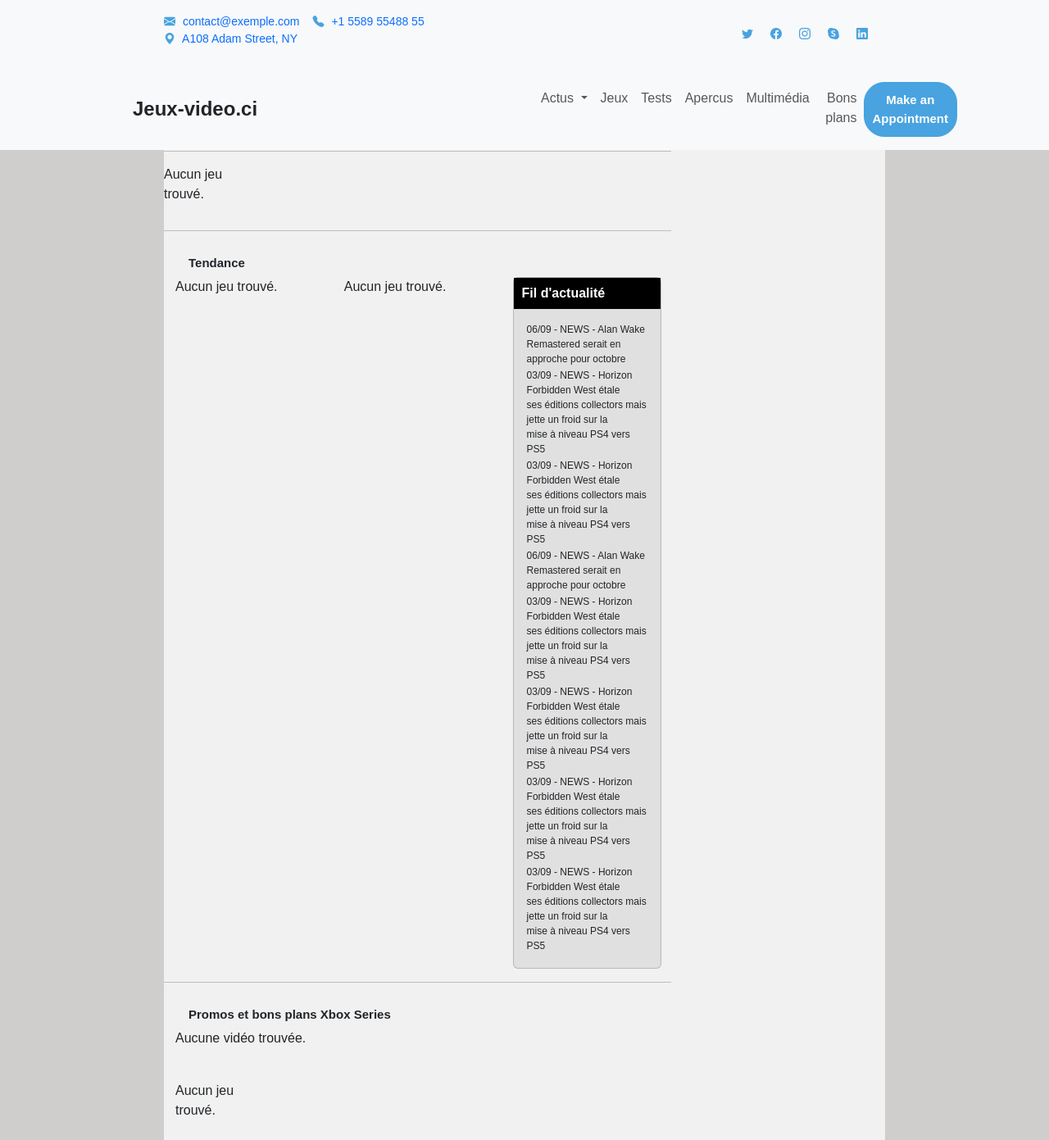
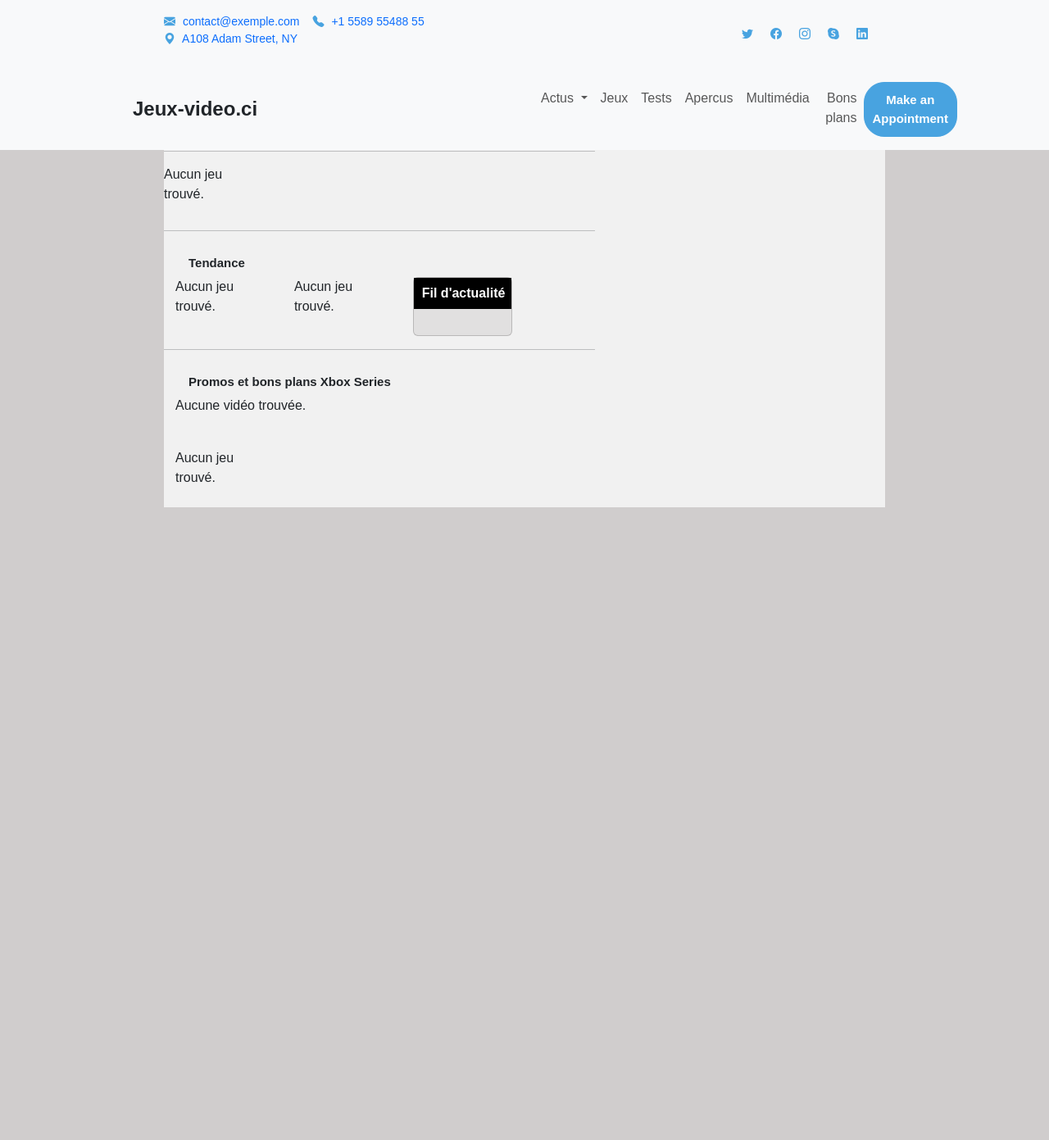
Before and after one commit to Issoufsawa/jeuxsymfonyfrontback, a Symfony app: template templates/accueil/index.html.twig in a window 1280 px wide. Shown: the whole page at 82% size. After the commit the page ends 619 px from the top, so only its background shows below. Run offline with Twig, Linux system fonts and the light colour scheme; the template is opened without the code that fills it, so the values that code supplies are empty; some libraries are stand-ins or nearby versions.

Commit message:
actualite

```diff
--- a/templates/accueil/index.html.twig
+++ b/templates/accueil/index.html.twig
@@ -173,15 +173,9 @@
           <div class="card">
             <span class="fil-actualité">Fil d'actualité</span>
             <div id="fil-actualité" class="card-body"  >
-              <p class="act"> 06/09 - NEWS - Alan Wake Remastered serait en <br> approche pour octobre</p>
-              <p class="act">03/09 - NEWS - Horizon Forbidden West étale <br> ses éditions collectors mais jette un froid sur la <br> mise à niveau PS4 vers PS5</p>
-              <p class="act">03/09 - NEWS - Horizon Forbidden West étale <br> ses éditions collectors mais jette un froid sur la <br> mise à niveau PS4 vers PS5</p>
-              <p class="act"> 06/09 - NEWS - Alan Wake Remastered serait en <br> approche pour octobre</p>
-              <p class="act">03/09 - NEWS - Horizon Forbidden West étale <br> ses éditions collectors mais jette un froid sur la <br> mise à niveau PS4 vers PS5</p>
-              <p class="act">03/09 - NEWS - Horizon Forbidden West étale <br> ses éditions collectors mais jette un froid sur la <br> mise à niveau PS4 vers PS5</p>
-              <p class="act">03/09 - NEWS - Horizon Forbidden West étale <br> ses éditions collectors mais jette un froid sur la <br> mise à niveau PS4 vers PS5</p>
-              <p class="act">03/09 - NEWS - Horizon Forbidden West étale <br> ses éditions collectors mais jette un froid sur la <br> mise à niveau PS4 vers PS5</p>
-
+            {% for actualiteimage1 in actualiteimage %}
+          <p class="act">06/09 - NEWS - {{ actualiteimage1.titre }} : {{ actualiteimage1.description }}</p>
+        {% endfor %}
             </div>
           </div>
         </div>
```
